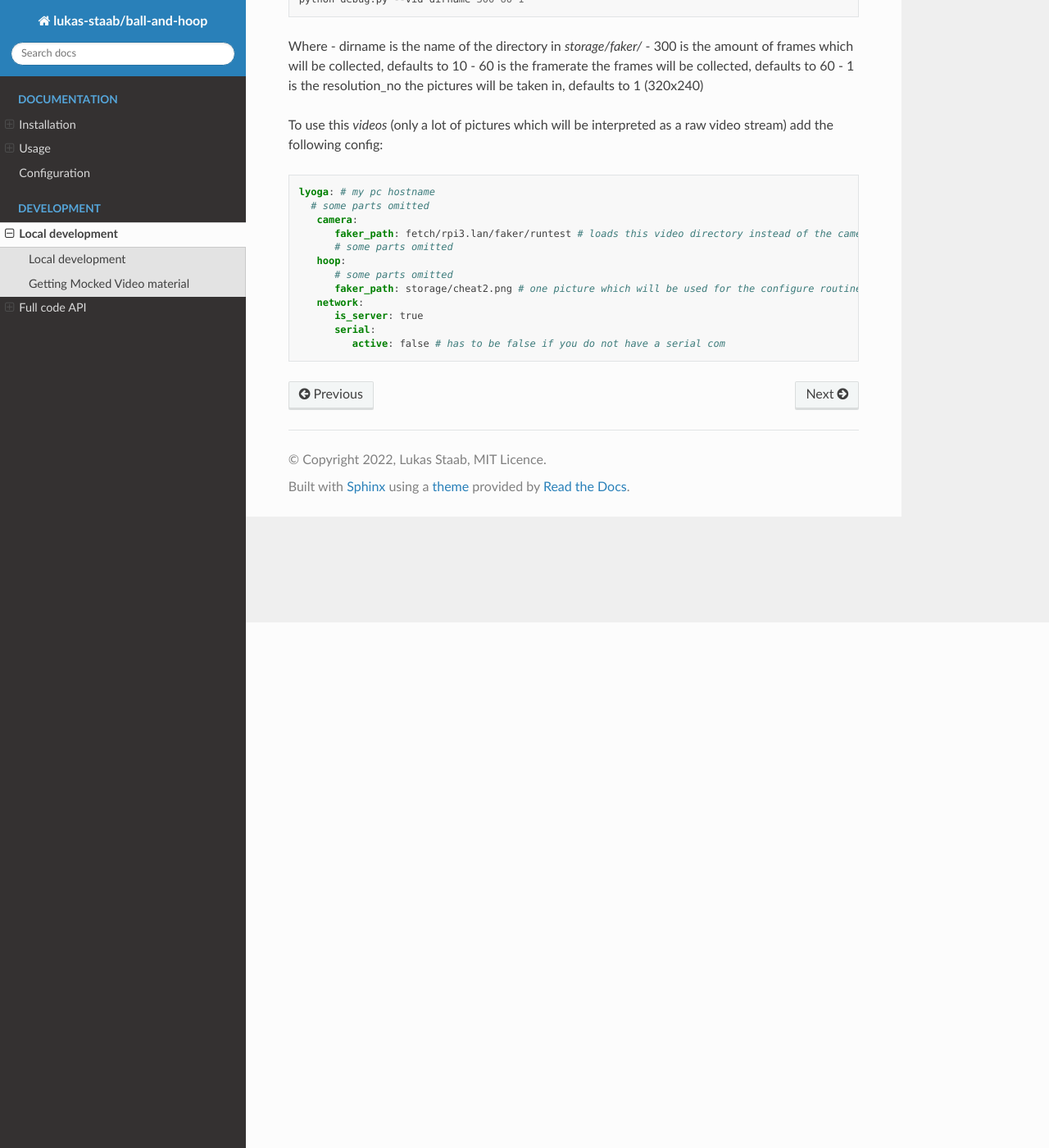
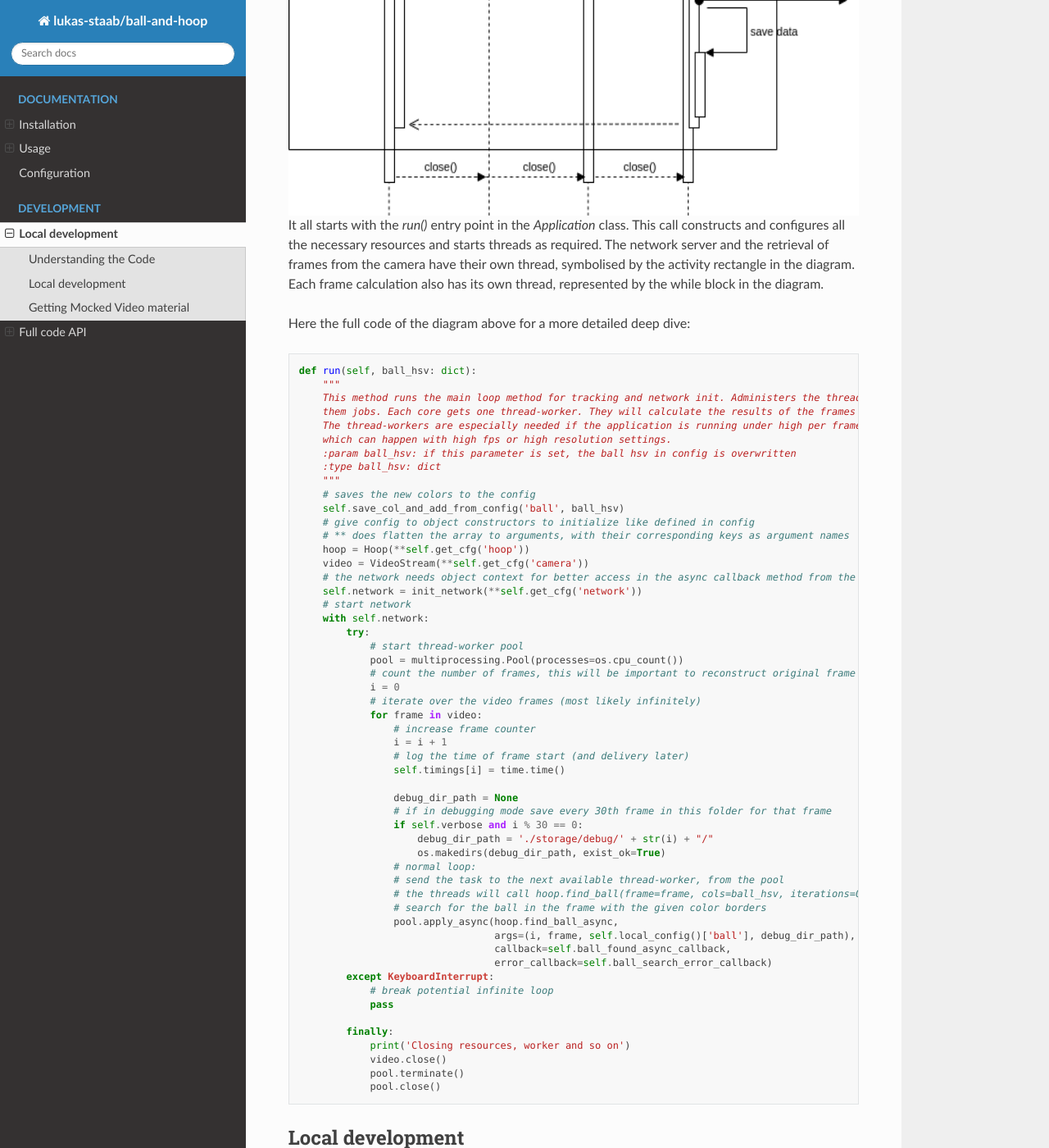
Before and after one commit to lukas-staab/ball-and-hoop, a Sphinx documentation site: the page built from docs/source/debugging.rst, in a window 1280 px wide and 1400 px high, scrolled down 641 px. Shown: the whole window at 82% size. Built offline with Sphinx 7.4.7 and the Read the Docs theme 2.0.0, drawn with Linux system fonts in a browser that asks for light colours; some of the changed text lies outside the part shown.

Commit message:
more detailed code structure explanation

```diff
--- a/docs/source/conf.py
+++ b/docs/source/conf.py
@@ -37,7 +37,6 @@ intersphinx_mapping = {
     'picamera': ('https://picamera.readthedocs.io/en/release-1.13/', None),
 }
 
-
 # -- Options for HTML output -------------------------------------------------
 # https://www.sphinx-doc.org/en/master/usage/configuration.html#options-for-html-output
 
--- a/docs/source/debugging.rst
+++ b/docs/source/debugging.rst
@@ -1,6 +1,80 @@
 ========================================
 Local development and advanced debugging
 ========================================
+
+Understanding the Code
+=======================
+
+To understand the code a bit better a simplified sequence diagram is given.
+
+.. image:: img/ablauf.drawio.png
+   :align: center
+   :height: 40em
+
+It all starts with the `run()` entry point in the `Application` class.
+This call constructs and configures all the necessary resources and starts threads as required.
+The network server and the retrieval of frames from the camera have their own thread,
+symbolised by the activity rectangle in the diagram.
+Each frame calculation also has its own thread, represented by the while block in the diagram.
+
+Here the full code of the diagram above for a more detailed deep dive:
+
+.. code-block:: python
+
+    def run(self, ball_hsv: dict):
+        """
+        This method runs the main loop method for tracking and network init. Administers the thread-workers and gives
+        them jobs. Each core gets one thread-worker. They will calculate the results of the frames after each other.
+        The thread-workers are especially needed if the application is running under high per frame cpu,
+        which can happen with high fps or high resolution settings.
+        :param ball_hsv: if this parameter is set, the ball hsv in config is overwritten
+        :type ball_hsv: dict
+        """
+        # saves the new colors to the config
+        self.save_col_and_add_from_config('ball', ball_hsv)
+        # give config to object constructors to initialize like defined in config
+        # ** does flatten the array to arguments, with their corresponding keys as argument names
+        hoop = Hoop(**self.get_cfg('hoop'))
+        video = VideoStream(**self.get_cfg('camera'))
+        # the network needs object context for better access in the async callback method from the workers
+        self.network = init_network(**self.get_cfg('network'))
+        # start network
+        with self.network:
+            try:
+                # start thread-worker pool
+                pool = multiprocessing.Pool(processes=os.cpu_count())
+                # count the number of frames, this will be important to reconstruct original frame order
+                i = 0
+                # iterate over the video frames (most likely infinitely)
+                for frame in video:
+                    # increase frame counter
+                    i = i + 1
+                    # log the time of frame start (and delivery later)
+                    self.timings[i] = time.time()
+
+                    debug_dir_path = None
+                    # if in debugging mode save every 30th frame in this folder for that frame
+                    if self.verbose and i % 30 == 0:
+                        debug_dir_path = './storage/debug/' + str(i) + "/"
+                        os.makedirs(debug_dir_path, exist_ok=True)
+                    # normal loop:
+                    # send the task to the next available thread-worker, from the pool
+                    # the threads will call hoop.find_ball(frame=frame, cols=ball_hsv, iterations=0)
+                    # search for the ball in the frame with the given color borders
+                    pool.apply_async(hoop.find_ball_async,
+                                     args=(i, frame, self.local_config()['ball'], debug_dir_path),
+                                     callback=self.ball_found_async_callback,
+                                     error_callback=self.ball_search_error_callback)
+            except KeyboardInterrupt:
+                # break potential infinite loop
+                pass
+
+            finally:
+                print('Closing resources, worker and so on')
+                video.close()
+                pool.terminate()
+                pool.close()
+
 
 Local development
 =================
@@ -28,10 +102,11 @@ To record a 'video' there is the `debug.py` file, to take a video you can use th
    python debug.py --vid dirname 300 60 1
 
 Where
-- dirname is the name of the directory in `storage/faker/`
-- 300 is the amount of frames which will be collected, defaults to 10
-- 60 is the framerate the frames will be collected, defaults to 60
-- 1 is the resolution_no the pictures will be taken in, defaults to 1 (320x240)
+
+ - dirname is the name of the directory in `storage/faker/`
+ - 300 is the amount of frames which will be collected, defaults to 10
+ - 60 is the framerate the frames will be collected, defaults to 60
+ - 1 is the resolution_no the pictures will be taken in, defaults to 1 (320x240)
 
 To use this `videos` (only a lot of pictures which will be interpreted as a raw video stream) add the following config:
 
```
Also changed, not shown: README.md (+18 -0 lines), config.yml (+5 -5 lines), docs/source/img/ablauf.drawio.png (added).
